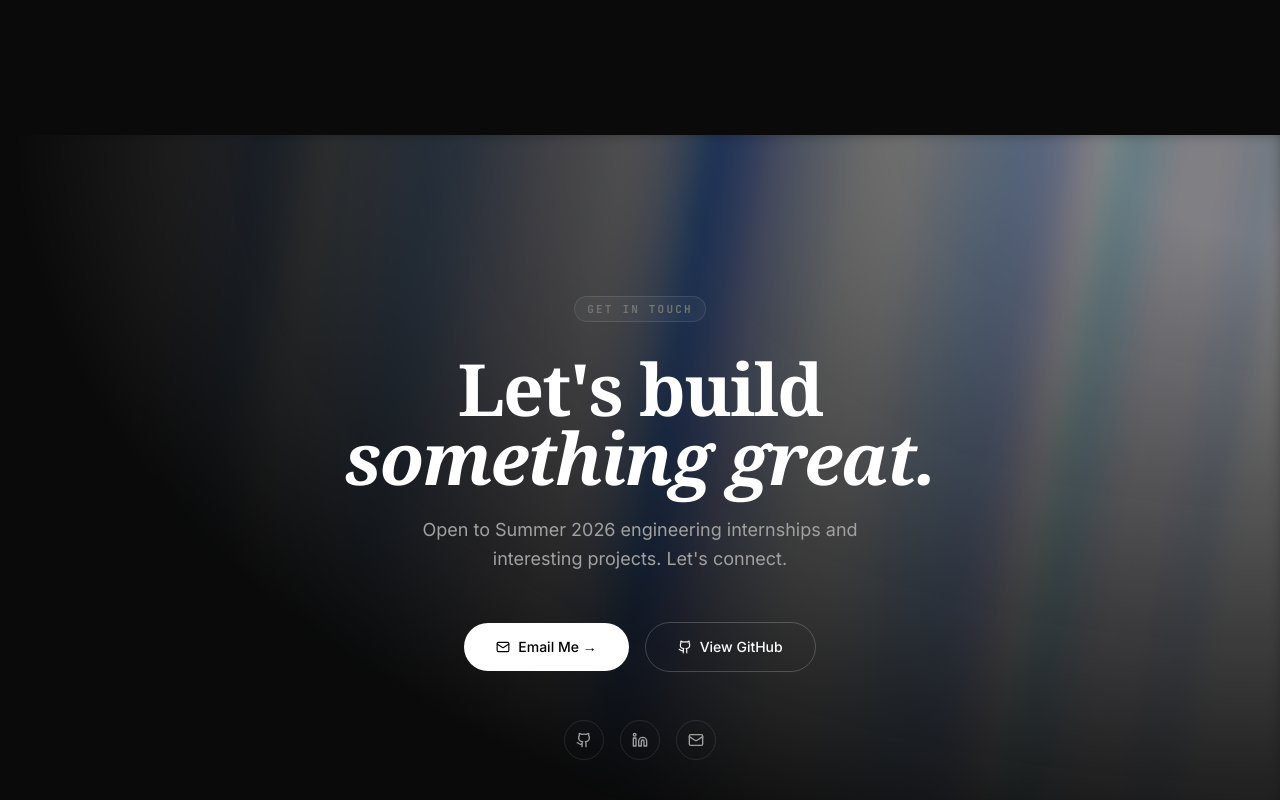
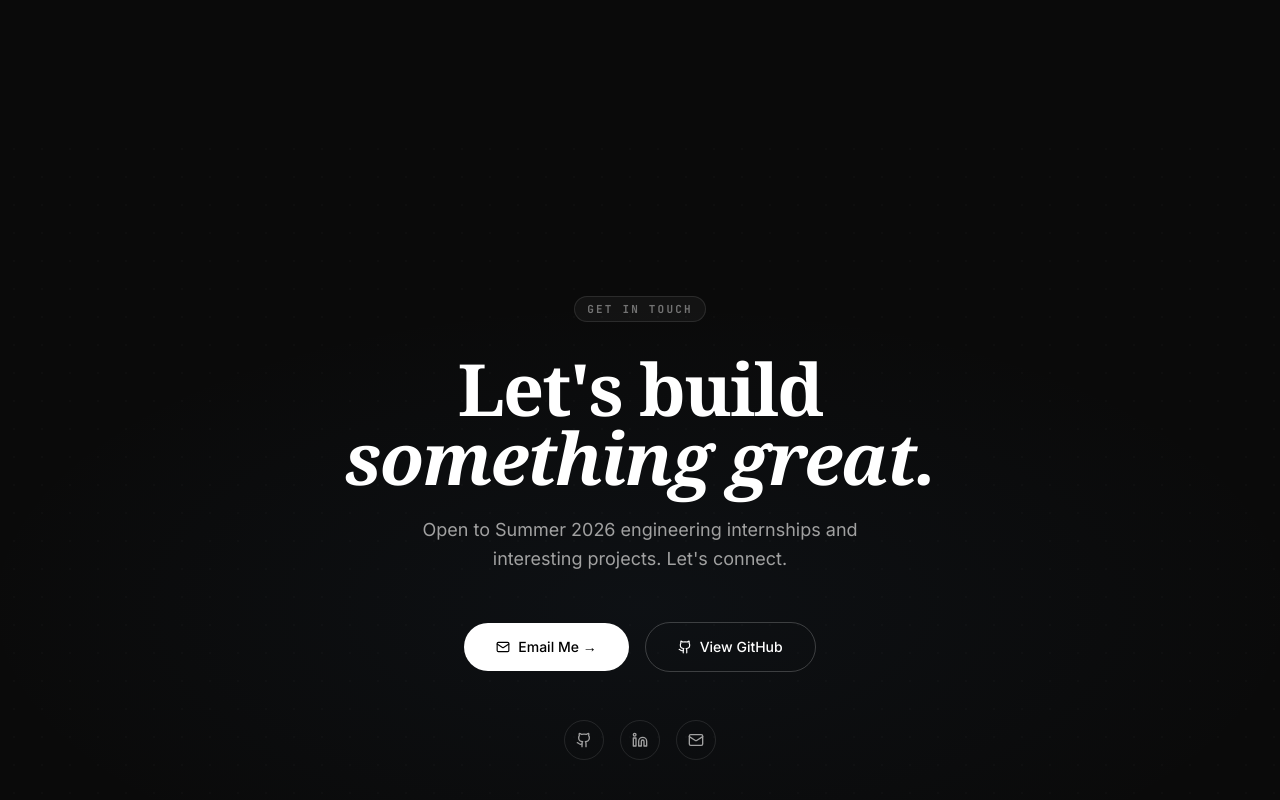
Before and after one commit to 11Ananya/personal-website, a Next.js app: page / in a window 1280 px wide. Shown: the part 5620-6420 px from the top of the page. Built offline with nearby package versions, Linux system fonts and the light colour scheme.

Commit message:
Remove Aurora background (performance); copy InfraLens logo to public/logos

```diff
--- a/components/sections/cta.tsx
+++ b/components/sections/cta.tsx
@@ -4,15 +4,29 @@ import { motion } from "framer-motion";
 import { Github, Linkedin, Mail } from "lucide-react";
 import { HERO } from "@/lib/data";
 import { fadeInUp, staggerContainer, viewportConfig } from "@/lib/motion";
-import { AuroraBackground } from "@/components/ui/aurora-background";
 
 export function CTASection() {
   return (
-    <section id="contact" className="relative overflow-hidden">
-      <AuroraBackground
-        className="h-auto py-32 md:py-40 bg-[var(--site-bg)] dark:bg-[var(--site-bg)]"
-        showRadialGradient
-      >
+    <section
+      id="contact"
+      className="relative site-bg py-32 md:py-40 overflow-hidden"
+    >
+      {/* Subtle dot grid background */}
+      <div
+        className="absolute inset-0 pointer-events-none opacity-30"
+        style={{
+          backgroundImage: "radial-gradient(rgba(255,255,255,0.06) 1px, transparent 1px)",
+          backgroundSize: "28px 28px",
+        }}
+      />
+      {/* Ambient blue glow */}
+      <div
+        className="absolute inset-0 pointer-events-none"
+        style={{
+          background: "radial-gradient(ellipse 80% 60% at 50% 60%, rgba(74,124,184,0.06) 0%, transparent 65%)",
+        }}
+      />
+
       <div className="relative z-10 max-w-3xl mx-auto px-6 text-center">
         <motion.div
           variants={staggerContainer}
@@ -98,7 +112,6 @@ export function CTASection() {
           </motion.div>
         </motion.div>
       </div>
-      </AuroraBackground>
     </section>
   );
 }
```
Also changed, not shown: public/logos/infralens.png (added).
